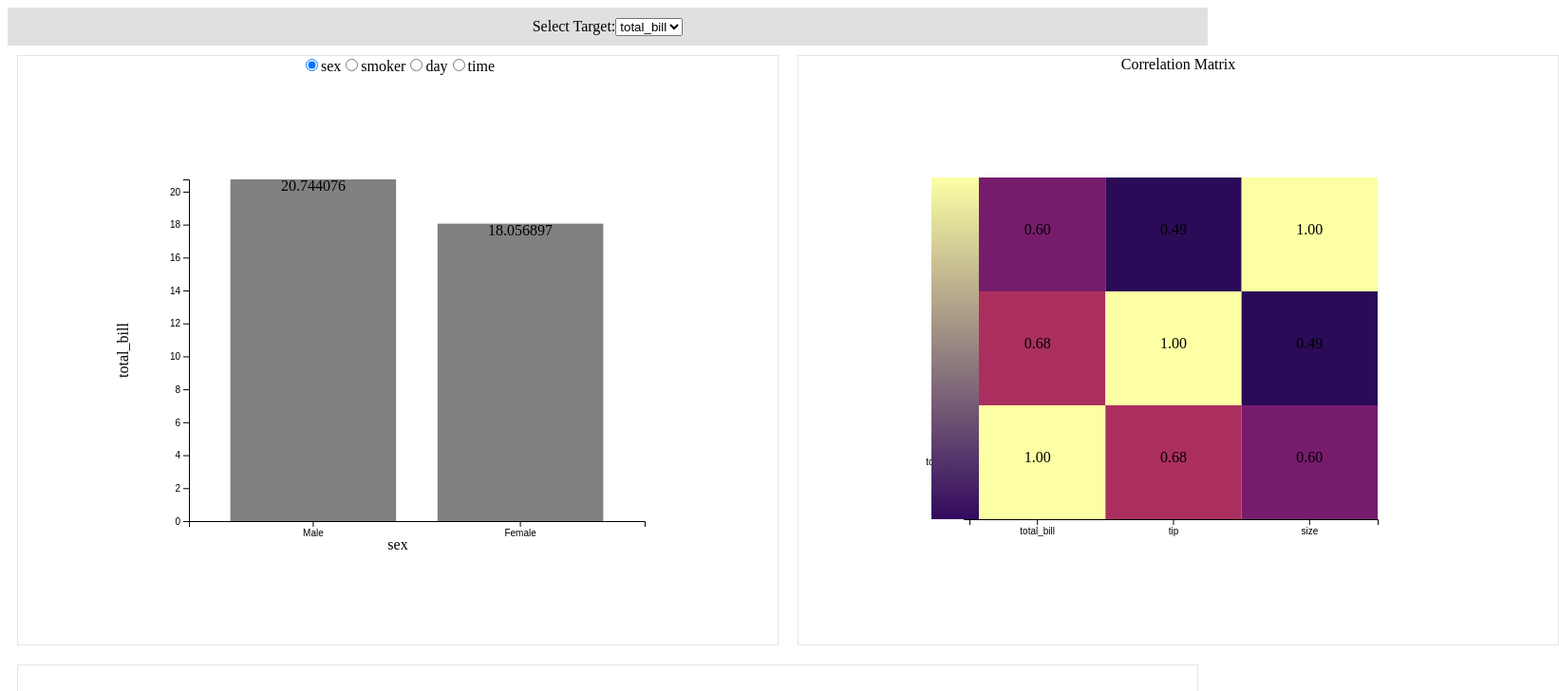
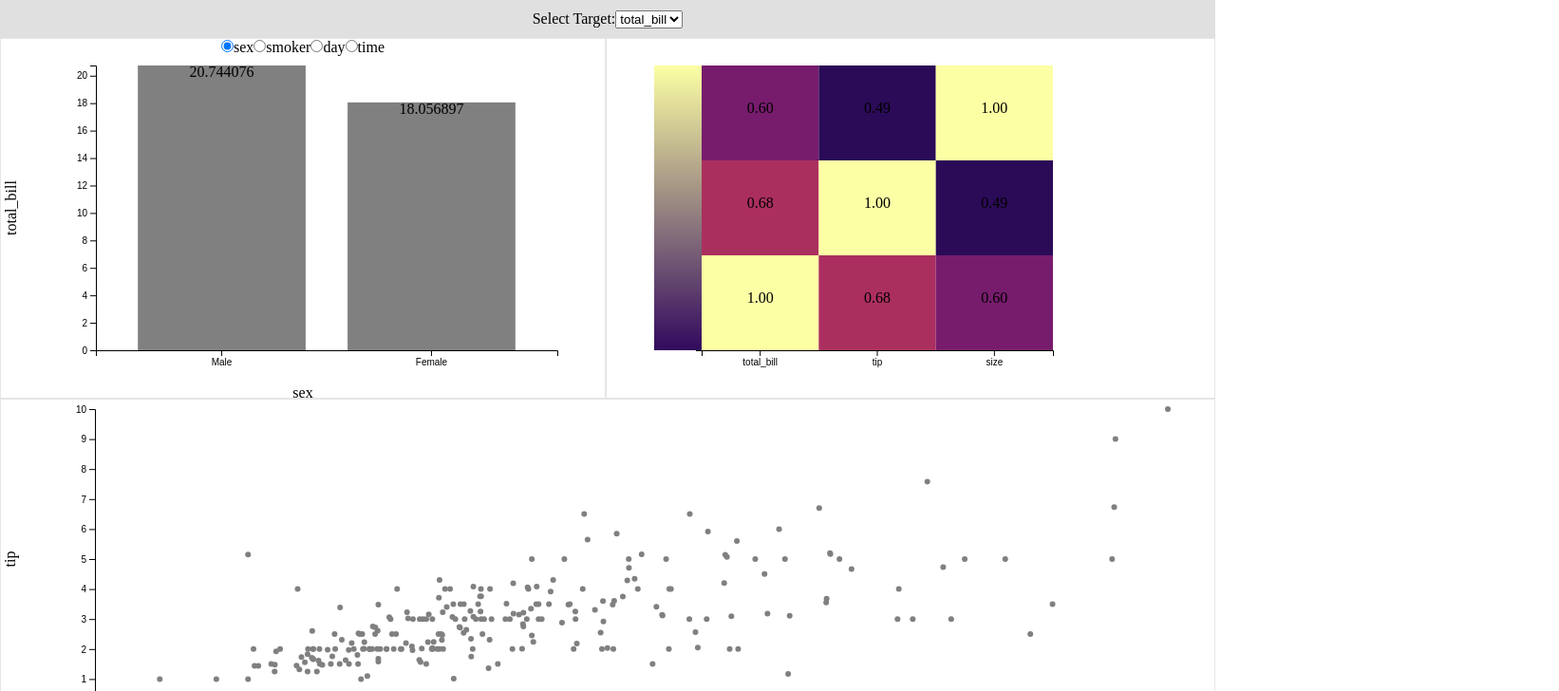
Before and after one commit to nkr685/react-d3-multi-graphs, a React (Create React App) app: page / in a window 1280 px wide. Shown: the top 728 px of the page at 95% size, 1642 px wide, since content can reach past the window. Built offline with nearby package versions, Linux system fonts and the light colour scheme.

Commit message:
fixed viewport sizes and alignment

```diff
--- a/src/App.css
+++ b/src/App.css
@@ -1,6 +1,7 @@
-.container {
-  margin: 0 auto;
-  max-height: 100vh;
+/* REMOVES DEFAULT MARGIN */
+* {
+  margin: 0;
+  padding: 0;
 }
 
 .navbar {
@@ -8,13 +9,14 @@
   flex-direction: row;
   justify-content: center;
   align-items: center;
-  height: 5vh;
+  height: 5dvh;
   background-color: rgb(224, 224, 224);
 }
 
 .row-items {
   display: flex;
   flex-direction: row;
+  justify-content: space-between;
 }
 
 .column-items {
@@ -22,23 +24,9 @@
   flex-direction: column;
 }
 
-/* .row1 {
-  height: 45vh;
-}
-
-.row2 {
-  height: 50vh;
-} */
-
 .graph-container {
   display: flex;
   flex-direction: column;
   align-items: center;
   border: 1px solid rgb(230, 230, 230);
-  flex-grow: 1;
-  margin: 10px;
 }
-
-.bar, .scatter, .corr {
-  padding: 100px;
-}
--- a/src/App.js
+++ b/src/App.js
@@ -54,24 +54,20 @@ class App extends Component {
         }
 
         return (
-            <div className='container'>
+            <div>
                 <Navbar defaultValue={this.state.dropdownOption} options={this.state.numCols} handleChange={handleDropdown}/>
-                <div className='row1'>
                 <div className='row-items'>
                     <div className='graph-container'>
                         <Radio defaultValue={this.state.radioOption} options={this.state.catCols} handleChange={handleRadio}/>
                         <BarChart x={this.state.radioOption} y={this.state.dropdownOption} data={this.state.data} xAxisTitle={this.state.radioOption} yAxisTitle={this.state.dropdownOption}/>
                     </div>
                     <div className='graph-container'>
-                            <div>Correlation Matrix</div>
+                        <label style={{color: "white"}}>SPACING, DONT DELETE!!!!</label>
                         <CorrelationMatrix axes={this.state.numCols} data={this.state.data} handleChange={handleMatrix}/>
                     </div>
                 </div>
-                </div>
-                <div className='row2'>
                 <div className='graph-container'>
                     <ScatterPlot x={this.state.matrixX} y={this.state.matrixY} data={this.state.data}/>
-                    </div>
                 </div>
             </div>
         )
--- a/src/graphs/BarChart.js
+++ b/src/graphs/BarChart.js
@@ -13,9 +13,9 @@ class BarChart extends Component {
 
     componentDidUpdate() { // preprocessing on long running task so it doesnt affect rendering process
         // set the dimensions and margins of the graph
-        var margin = { top: 10, right: 40, bottom: 30, left: 40 },
-        w = 600 - margin.left - margin.right,
-        h = 400 - margin.top - margin.bottom;
+        var margin = { top: 10, right: 50, bottom: 50, left: 50 };
+        var w = (window.innerWidth/2) - margin.left - margin.right - 4;
+        var h = (window.innerHeight*.45) - margin.top - margin.bottom;
 
         var data = this.props.data;
         var x = this.props.x;
--- a/src/graphs/CorrelationMatrix.js
+++ b/src/graphs/CorrelationMatrix.js
@@ -14,15 +14,16 @@ class CorrelationMatrix extends Component {
 
     componentDidUpdate() { // preprocessing on long running task so it doesnt affect rendering process
         // set the dimensions and margins of the graph
-        var margin = { top: 10, right: 40, bottom: 30, left: 40 }
+        var { data, axes, handleChange} = this.props;
+
+        var margin = { top: 10, right: 100, bottom: 50, left: 50 };
+        var legendSpacing = 20;
         var legendWidth = 50;
-        var w = 600 - margin.left - margin.right - legendWidth
-        var h = 400 - margin.top - margin.bottom;
+        var w = (window.innerWidth/2) - margin.left - margin.right - legendSpacing - legendWidth;
+        var h = (window.innerHeight*.45) - margin.top - margin.bottom;
 
         var sequentialScale = d3.scaleSequential(d3.interpolateInferno).domain([0.4, 1]);
 
-
-        var { data, axes, handleChange } = this.props;
         var filteredData = data.map(row => {
             var rows = {};
             axes.forEach(column => {
@@ -49,7 +50,7 @@ class CorrelationMatrix extends Component {
 
         var container = d3
         .select(".corr")
-        .attr("width", w + margin.left + margin.right + legendWidth)
+        .attr("width", w + margin.left + margin.right + legendSpacing + legendWidth)
         .attr("height", h + margin.top + margin.bottom)
         .select(".g_3")
         .attr("transform", `translate(${margin.left}, ${margin.top})`);
@@ -111,7 +112,7 @@ class CorrelationMatrix extends Component {
         );
 
         var legend = container.append("svg")
-        .attr("transform", `translate(${w + legendWidth}, 0)`)
+        .attr("transform", `translate(${w + legendSpacing}, 0)`)
 
         // gradient for color bar
         var grad = legend.append("defs")
--- a/src/graphs/ScatterPlot.js
+++ b/src/graphs/ScatterPlot.js
@@ -13,9 +13,10 @@ class ScatterPlot extends Component {
 
     componentDidUpdate() {
         // set the dimensions and margins of the graph
-        var margin = { top: 10, right: 40, bottom: 30, left: 40 },
-        w = 1400 - margin.left - margin.right,
-        h = 400 - margin.top - margin.bottom;
+        var margin = { top: 10, right: 50, bottom: 50, left: 50 };
+        var w = window.innerWidth - margin.left - margin.right;
+        var h = window.innerHeight*.47 - margin.top - margin.bottom;
+
 
         d3.select('.scatter').select('g').selectAll('*').remove();
 
```
Lines whose indentation alone changed are shown as unchanged.
